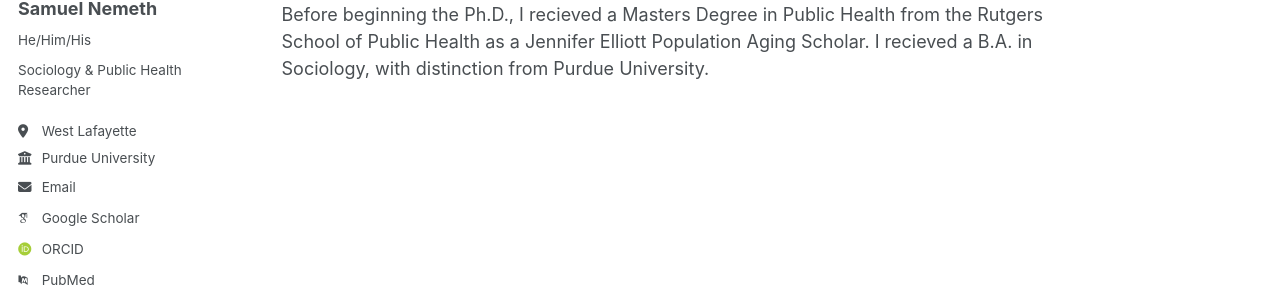
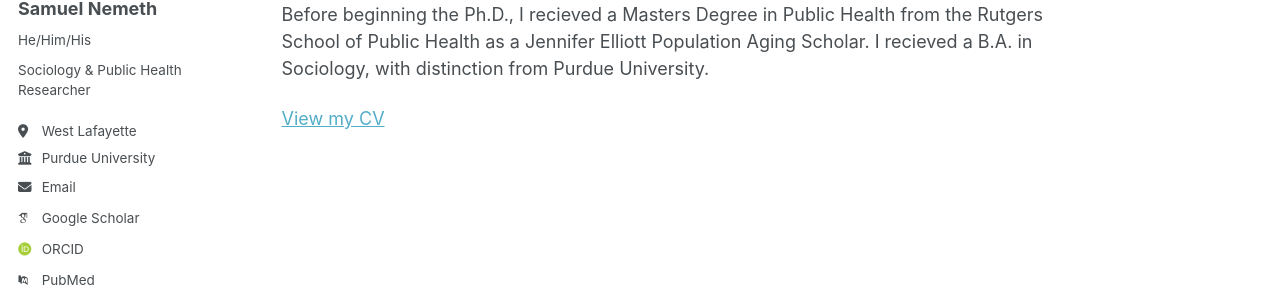
Before and after one commit to samuel-nemeth/samuel-nemeth.github.io, a Jekyll site: the page built from _pages/about.md, in a window 1280 px wide. Shown: the part 245-546 px from the top of the page. Built offline with Jekyll 4.4.1, drawn with Linux system fonts in a browser that asks for light colours; some web fonts are replaced.

Commit message:
Update about.md

```diff
--- a/_pages/about.md
+++ b/_pages/about.md
@@ -10,3 +10,5 @@ redirect_from:
 My name is Samuel Nemeth. I study health and aging as a Ph.D. student in the Sociology department at Purdue University. I am a Dean's Graduate Fellowship recipient and a Presidental Excellence Ph.D. Award recipient both of which fund my Ph.D. studies.
 
 Before beginning the Ph.D., I recieved a Masters Degree in Public Health from the Rutgers School of Public Health as a Jennifer Elliott Population Aging Scholar. I recieved a B.A. in Sociology, with distinction from Purdue University.
+
+[View my CV](files/cv.pdf)
```
